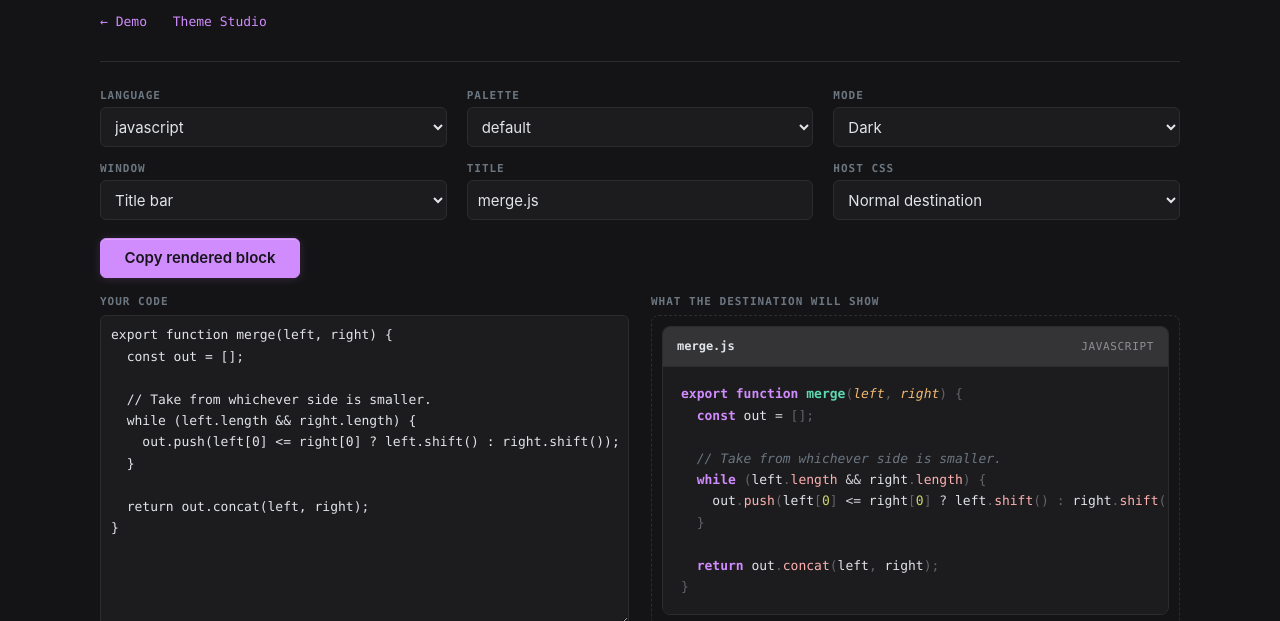
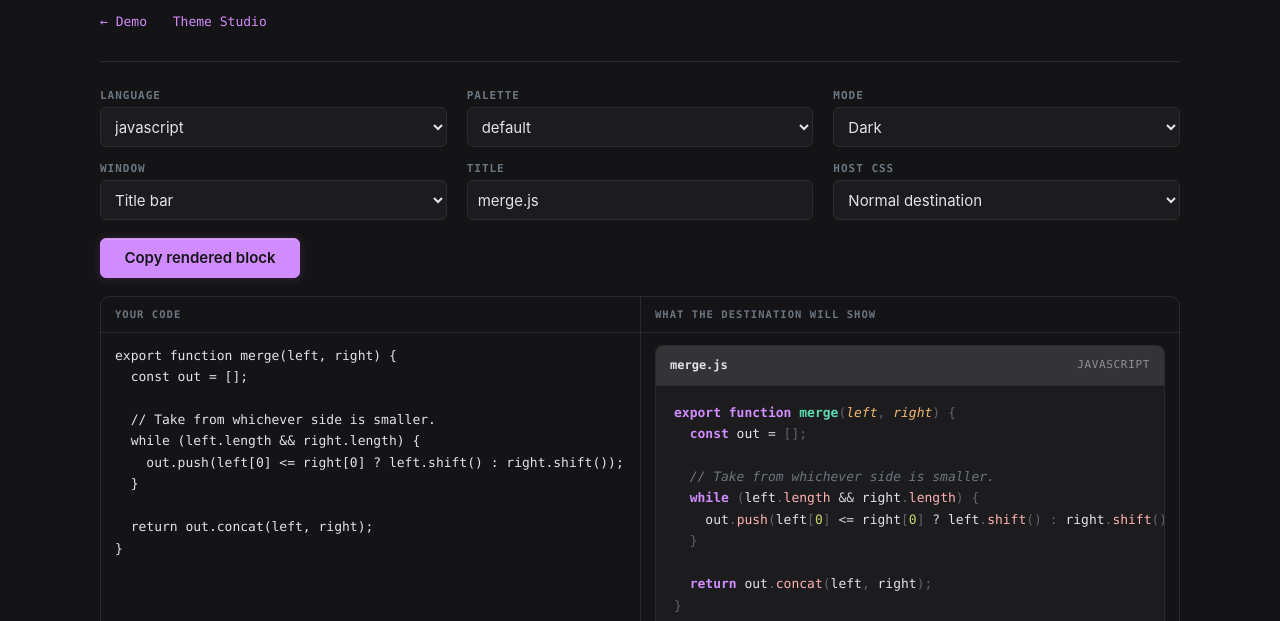
Before and after one commit to JSRayCore/JSRay, a website: page demo/paste.html in a window 1280 px wide. Shown: the part 179-800 px from the top of the page. Drawn offline with Linux system fonts and the light colour scheme.

Commit message:
Make the editor and the preview one instrument
They were two bordered boxes with a gap down the middle, and the last
two changes were both attempts to make two separate things look
related — first by forcing a shared height, then by evening out the
padding the forcing had unbalanced.

One card with a hairline down the middle removes the problem instead of
managing it. The halves are grid tracks, so they are equal by
construction: 359px each at nine lines, 777 at thirty, 336 at one —
where the old arrangement had them 182px apart. Neither half draws an
edge any more; the labels are a strip along the top of each, ending on
the same line. Stacked below 860px the rule moves from the side to the
top, which is the only thing that changes.

The editor grows with the row rather than scrolling inside a fixed box,
so the resize handle is gone with nothing lost — at thirty lines the
textarea is 741px and still not scrolling.

Typing on the left still shows on the right as you type; checked by
typing into it rather than by reading the listener back.

```diff
--- a/demo/paste.html
+++ b/demo/paste.html
@@ -83,26 +83,41 @@
     button.primary:active { transform: none; }
   }
 
-  /* The two panes are one before-and-after pair, so they have to end where
-     each other ends. Left to themselves the editor stopped at its 300px
-     minimum while the preview ran on to whatever the block needed — 30px
-     lower — and the pair read as two unrelated boxes. */
-  .grid { display: grid; grid-template-columns: 1fr 1fr; gap: 22px; align-items: stretch; }
-  .pane { display: flex; flex-direction: column; }
+  /* One instrument with two halves rather than two boxes side by side: a
+     single border around both, a hairline between them, and the labels as a
+     strip along the top of each half. Nothing to align, because there is only
+     one frame. */
+  .grid {
+    display: grid; grid-template-columns: 1fr 1fr;
+    border: 1px solid var(--ui-line); border-radius: 10px;
+    overflow: hidden; background: var(--ui-bg);
+  }
+  .pane { display: flex; flex-direction: column; min-width: 0; }
+  .pane + .pane { border-left: 1px solid var(--ui-line); }
   .pane > textarea { flex: 1 1 auto; }
-  /* The surface hugs the block instead of stretching with the row: stretched,
-     everything the row was taller than the block landed as one gap along the
-     bottom, against 10px on the other three sides. */
-  .pane > #preview { flex: 0 0 auto; }
+  .pane > #preview { flex: 1 1 auto; }
   /* A grid item defaults to min-width:auto and so refuses to shrink below its
      content — and the preview holds a code block. Without this the column was
      575px wide on a 390px phone and the whole page scrolled sideways. */
   .grid > * { min-width: 0; }
-  @media (max-width: 860px) { .grid { grid-template-columns: 1fr; } }
-  .pane > h2 { font: 600 11px/1 ui-monospace, Menlo, monospace; letter-spacing: .09em;
-               text-transform: uppercase; color: var(--ui-dim); margin: 0 0 8px; }
+  @media (max-width: 860px) {
+    .grid { grid-template-columns: 1fr; }
+    /* Stacked, the rule belongs above the second half rather than beside it. */
+    .pane + .pane { border-left: 0; border-top: 1px solid var(--ui-line); }
+  }
+  .pane > h2 {
+    font: 600 10.5px/1 ui-monospace, Menlo, monospace; letter-spacing: .1em;
+    text-transform: uppercase; color: var(--ui-dim);
+    margin: 0; padding: 12px 14px;
+    border-bottom: 1px solid var(--ui-line);
+  }
   textarea { width: 100%; min-height: 300px; resize: vertical; tab-size: 2;
              font: 13px/1.65 ui-monospace, "SF Mono", Menlo, Consolas, monospace; white-space: pre; }
+  /* Inside the split the halves are the frame's own surface, so neither draws
+     an edge of its own. */
+  .pane > textarea { border: 0; border-radius: 0; background: transparent;
+                     padding: 12px 14px; resize: none; }
+  .pane > textarea:focus-visible { outline: 2px solid var(--ui-accent); outline-offset: -2px; }
 
   /* The browser's default scrollbar is a bright slab, and on this page it
      lands across the foot of a dark code block and down the side of the HTML
@@ -124,10 +139,10 @@
   /* 预览容器刻意不设背景：可移植块自带背景，看到什么就是粘贴后的样子 */
   /* Same inset as the editor's text, so the block inside starts where the
      code opposite it starts rather than 5px further in. */
-  /* Equal on all four sides, and no minimum — a minimum is just the same gap
-     under a different name whenever the block is shorter than it. */
-  #preview { border: 1px dashed var(--ui-line); border-radius: 8px;
-             padding: 10px; overflow: auto; }
+  /* No frame of its own — the split's border is the frame. The block keeps
+     its own background, so it still reads as the object you are copying
+     rather than part of the page. */
+  #preview { padding: 12px 14px; overflow: auto; }
   #preview > pre, #preview > div { margin: 0; }
 
   .out { margin-top: 22px; }
```
